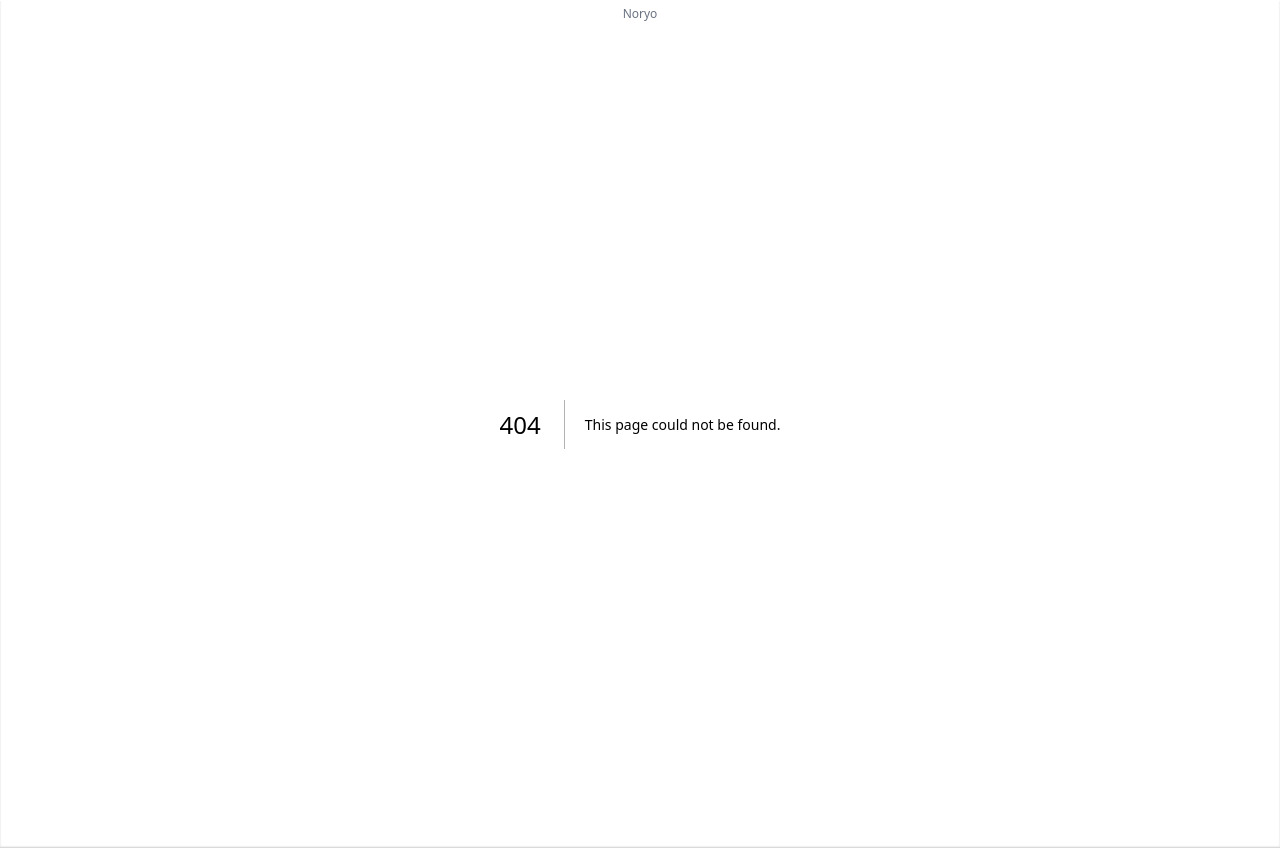
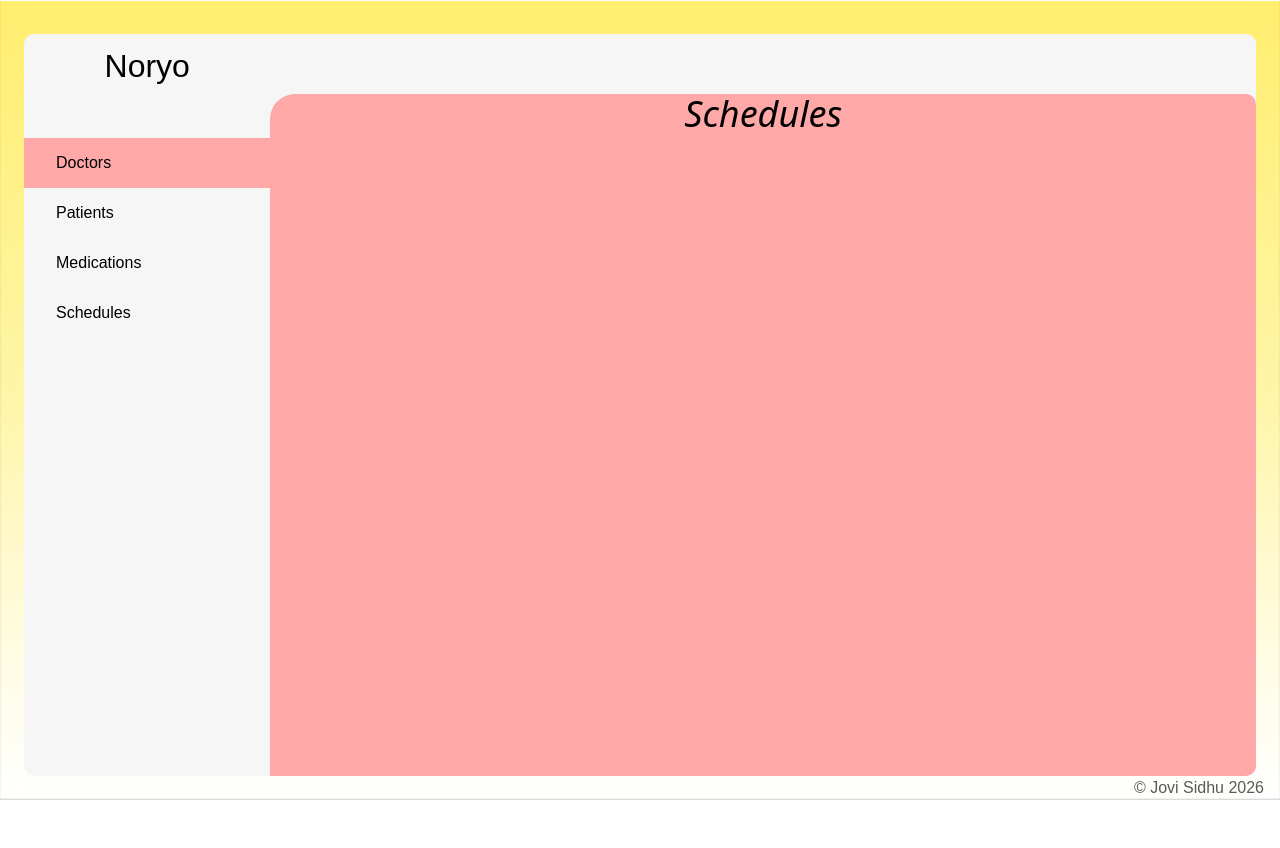
Before and after one commit to Mal-Jovi/noryo-app, a Next.js app: page /schedules in a window 1280 px wide. Before the commit this address had no page. After the commit the page ends 800 px from the top, so only its background shows below. Built offline with nearby package versions, Linux system fonts and the light colour scheme; a web font is replaced by a local one.

Commit message:
Add themed dashboard navigation
- Added sidebar tabs for doctors, patients, medications, and schedules, with route-based colors and updated pane styling.
- Added a schedules page, in progress transparent Tauri window
- replaced the default README with project documentation.

```diff
--- a/app/(dashboard)/layout.tsx
+++ b/app/(dashboard)/layout.tsx
@@ -1,14 +1,23 @@
+"use client";
+
 import type { ReactNode } from "react";
+import { usePathname } from "next/navigation";
 import { NavigationPane } from "@/components/NavigationPane";
 import { PagePane } from "@/components/PagePane";
 
 import "./dashboard.css";
 
 export default function DashboardLayout({ children }: { children: ReactNode }) {
+  const pathname = usePathname();
+  const activeTab = pathname.split("/")[1] || "doctors";
+
   return (
-    <div className="pageLayout">
+    <div className="pageLayout" data-tab={activeTab}>
       <NavigationPane />
       <PagePane>{children}</PagePane>
+      <footer className="dashboard-footer">
+        <h5>© Jovi Sidhu 2026</h5>
+      </footer>
     </div>
   );
 }
--- a/app/(dashboard)/page.tsx
+++ b/app/(dashboard)/page.tsx
@@ -35,9 +35,7 @@ export default function Home() {
   return (
     <div>
       {data?.doctors.map((doctor) => (
-        <h1 key={doctor.id}>
-          {doctor.firstName} {doctor.lastName}
-        </h1>
+        <h1 key={doctor.id}></h1>
       ))}
     </div>
   );
--- /dev/null
+++ b/app/(dashboard)/schedules/page.tsx
@@ -0,0 +1,7 @@
+export default function SchedulesPage() {
+  return (
+    <div>
+      <h1 className="title">Schedules</h1>
+    </div>
+  );
+}
--- a/app/globals.css
+++ b/app/globals.css
@@ -16,6 +16,29 @@
   --fw-regular: 400;
   --fw-medium: 500;
   --fw-bold: 700;
+
+  /* Tab theme colors */
+  --color-tab-doctors: #a5caff;
+  --color-tab-patients: #c8ffbd;
+  --color-tab-medications: #fef3c7;
+  --color-tab-schedules: #ffa8a8;
+
+  /* Active color (overridden per route/tab) */
+  [data-tab="doctors"] {
+    --active-tab-color: var(--color-tab-doctors);
+  }
+
+  [data-tab="patients"] {
+    --active-tab-color: var(--color-tab-patients);
+  }
+
+  [data-tab="medications"] {
+    --active-tab-color: var(--color-tab-medications);
+  }
+
+  [data-tab="schedules"] {
+    --active-tab-color: var(--color-tab-schedules);
+  }
 }
 
 @layer components {
@@ -25,7 +48,8 @@
   }
 
   .card-container {
-    @apply min-h-full min-w-full flex flex-col bg-[#FFEE6E] max-w-sm mx-auto p-6 text-center shadow-[inset_0_1px_1px_0_#ffffff,inset_0_-1px_2px_0_rgba(0,0,0,0.2)];
+    /*@apply min-h-full min-w-full flex flex-col bg-[#FFEE6E] max-w-sm mx-auto p-6 text-center shadow-[inset_0_1px_1px_0_#ffffff,inset_0_-1px_2px_0_rgba(0,0,0,0.2)];*/
+    @apply min-h-full min-w-full flex flex-col bg-linear-to-b from-[#FFEE6E] via-[#FFEE6E]/60 to-white/20 backdrop-blur-md max-w-sm mx-auto p-6 text-center shadow-[inset_0_1px_1px_0_#ffffff,inset_0_-1px_2px_0_rgba(0,0,0,0.2)];
   }
 
   .drag-bar {
--- a/app/layout.tsx
+++ b/app/layout.tsx
@@ -34,9 +34,6 @@ export default function RootLayout({
       <body className="card-container">
         <div data-tauri-drag-region className="drag-bar">
           {/* Optional: Title or leave blank for traffic lights space */}
-          <span className="text-xs text-gray-500 pointer-events-none">
-            Noryo
-          </span>
         </div>
         <ApolloClientProvider>{children}</ApolloClientProvider>
       </body>
--- a/components/NavigationPane.tsx
+++ b/components/NavigationPane.tsx
@@ -1,11 +1,33 @@
+"use client";
+
+import { useState } from "react";
 import { SearchBar } from "./SearchBar";
-import "./pane.css";
+import { NavigationTab } from "./NavigationTab";
+import "./styles/pane.css";
 
 export const NavigationPane = () => {
-  /*add navigation buttons under the searchbar*/
+  const [activeTab, setActiveTab] = useState("Doctors");
+
+  const Tabs = [
+    { label: "Doctors", href: "/doctors" },
+    { label: "Patients", href: "/patients" },
+    { label: "Medications", href: "/medications" },
+    { label: "Schedules", href: "/schedules" },
+  ];
+
   return (
     <nav className="navigation-pane">
       <h1>Noryo</h1>
+
+      {Tabs.map((tab) => (
+        <NavigationTab
+          key={tab.href}
+          label={tab.label}
+          href={tab.href}
+          isActive={activeTab === tab.label}
+          setActiveTab={setActiveTab}
+        />
+      ))}
     </nav>
   );
 };
--- /dev/null
+++ b/components/NavigationTab.tsx
@@ -0,0 +1,37 @@
+import "./styles/navigationTab.css";
+import Link from "next/link";
+
+type NavigationTabProps = {
+  label: string;
+  isActive?: boolean;
+  setActiveTab?: (tab: string) => void;
+  href: string;
+};
+
+type handleClickProps = {
+  label: string;
+  setActiveTab?: (tab: string) => void;
+};
+
+const handleClick = ({ label, setActiveTab }: handleClickProps) => {
+  if (setActiveTab) {
+    setActiveTab(label);
+  }
+};
+
+export const NavigationTab = ({
+  label,
+  isActive = false,
+  setActiveTab,
+  href,
+}: NavigationTabProps) => {
+  return (
+    <Link
+      href={href}
+      className={`navigation-tab ${isActive ? "active" : ""}`}
+      onClick={() => handleClick({ label, setActiveTab })}
+    >
+      <h3>{label}</h3>
+    </Link>
+  );
+};
--- a/components/PagePane.tsx
+++ b/components/PagePane.tsx
@@ -1,5 +1,5 @@
 import type { ReactNode } from "react";
-import "./pane.css";
+import "./styles/pane.css";
 import { SearchBar } from "./SearchBar";
 
 interface PagePaneProps {
--- /dev/null
+++ b/components/styles/navigationTab.css
@@ -0,0 +1,20 @@
+.navigation-tab {
+  display: flex;
+  align-items: center;
+  justify-content: flex-start;
+  padding-left: 2rem;
+  height: 50px;
+  width: 100%;
+  /*background-color: #f0f0f0;*/
+  /*border-bottom: 1px solid #ccc;*/
+
+  h3 {
+    font-family: "aquavit", sans-serif;
+    font-weight: 300;
+    font-style: normal;
+  }
+}
+
+.navigation-tab.active {
+  background-color: var(--active-tab-color);
+}
--- a/components/pane.css
+++ b/components/styles/pane.css
@@ -1,8 +1,8 @@
 /* components/pane.css */
 
 .navigation-pane {
-  width: 25%;
-  max-width: 300px;
+  width: 20%;
+  max-width: 250px;
   display: flex;
   flex-direction: column;
   align-items: center;
@@ -12,10 +12,12 @@
   border-bottom-left-radius: 10px;
 
   h1 {
-    font-family: var(--font-dinosaur);
+    font-family: "aquavit", sans-serif;
     font-size: 2rem;
-    font-weight: var(--fw-bold);
-    margin: 1rem 0;
+    font-weight: 400;
+    font-style: normal;
+    margin-top: 0.5rem;
+    margin-bottom: 3rem;
   }
 }
 
@@ -32,7 +34,7 @@
 .page-pane-content {
   flex: 1;
   width: 100%;
-  background-color: #e3e3e3;
+  background-color: var(--active-tab-color);
 
   border-top-left-radius: 25px;
   border-top-right-radius: 10px;
@@ -46,3 +48,18 @@
 
   border-top-right-radius: 10px;
 }
+
+.dashboard-footer {
+  position: absolute;
+  padding-right: 1rem;
+  bottom: 0;
+  right: 0;
+
+  h5 {
+    font-family: "the-henston", sans-serif;
+    font-weight: 300;
+    font-style: normal;
+    font-size: 1rem;
+    opacity: 0.65;
+  }
+}
--- a/src-tauri/tauri.conf.json
+++ b/src-tauri/tauri.conf.json
@@ -21,7 +21,8 @@
         "hiddenTitle": true,
         "titleBarStyle": "Overlay",
         "minHeight": 540,
-        "minWidth": 960
+        "minWidth": 960,
+        "transparent": true
       }
     ],
     "security": {
```
Also changed, not shown: 1 other file (tests, documents, lock files or other folders).
